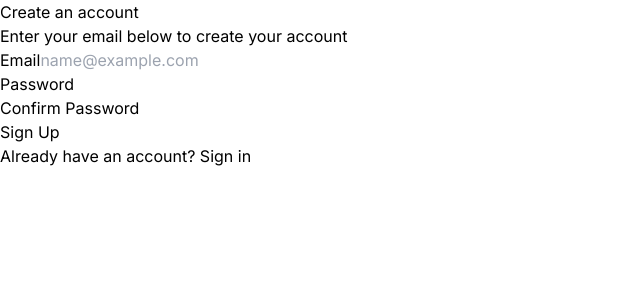
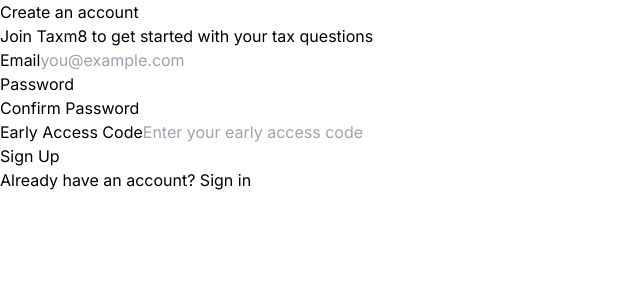
Before and after one commit to perryfardella/taxm8, a Next.js app: page /signup in a window 1280 px wide. Shown: the top 300 px of the page, without its empty margins (0-640 px from the left). Built offline with nearby package versions, Linux system fonts and the light colour scheme; no server answers.

Commit message:
Add an early access code so only those I want to can sign up for early access

```diff
--- /dev/null
+++ b/app/api/validate-code/route.ts
@@ -0,0 +1,35 @@
+import { NextRequest, NextResponse } from "next/server";
+
+// Access code is stored as an environment variable
+const EARLY_ACCESS_CODE = process.env.EARLY_ACCESS_CODE;
+
+export async function POST(req: NextRequest) {
+  try {
+    const { accessCode } = await req.json();
+
+    // Check if early access code is provided
+    if (!accessCode) {
+      return NextResponse.json(
+        { error: "Early access code is required" },
+        { status: 400 }
+      );
+    }
+
+    // Validate the access code
+    if (accessCode !== EARLY_ACCESS_CODE) {
+      return NextResponse.json(
+        { error: "Invalid early access code" },
+        { status: 403 }
+      );
+    }
+
+    // Return success if code is valid
+    return NextResponse.json({ valid: true });
+  } catch (error) {
+    console.error("Access code validation error:", error);
+    return NextResponse.json(
+      { error: "An error occurred while validating the access code" },
+      { status: 500 }
+    );
+  }
+}
--- a/components/auth/SignUpForm.tsx
+++ b/components/auth/SignUpForm.tsx
@@ -20,6 +20,7 @@ export function SignUpForm() {
   const [email, setEmail] = useState("");
   const [password, setPassword] = useState("");
   const [confirmPassword, setConfirmPassword] = useState("");
+  const [accessCode, setAccessCode] = useState("");
   const [error, setError] = useState<string | null>(null);
   const [success, setSuccess] = useState<string | null>(null);
   const [isLoading, setIsLoading] = useState(false);
@@ -37,6 +38,22 @@ export function SignUpForm() {
     }
 
     try {
+      const codeValidation = await fetch("/api/validate-code", {
+        method: "POST",
+        headers: {
+          "Content-Type": "application/json",
+        },
+        body: JSON.stringify({ accessCode }),
+      });
+
+      const codeData = await codeValidation.json();
+
+      if (!codeValidation.ok) {
+        setError(codeData.error || "Invalid early access code");
+        setIsLoading(false);
+        return;
+      }
+
       await signUp(email, password);
       setSuccess("Check your email for a confirmation link!");
     } catch (err: any) {
@@ -48,21 +65,31 @@ export function SignUpForm() {
   };
 
   return (
-    <Card className="max-w-sm mx-auto">
+    <Card className="w-full max-w-md mx-auto">
       <CardHeader>
         <CardTitle className="text-2xl">Create an account</CardTitle>
         <CardDescription>
-          Enter your email below to create your account
+          Join Taxm8 to get started with your tax questions
         </CardDescription>
       </CardHeader>
       <CardContent>
+        {error && (
+          <Alert variant="destructive" className="mb-4">
+            <AlertDescription>{error}</AlertDescription>
+          </Alert>
+        )}
+        {success && (
+          <Alert className="mb-4">
+            <AlertDescription>{success}</AlertDescription>
+          </Alert>
+        )}
         <form onSubmit={handleSubmit} className="space-y-4">
           <div className="space-y-2">
             <Label htmlFor="email">Email</Label>
             <Input
               id="email"
               type="email"
-              placeholder="name@example.com"
+              placeholder="you@example.com"
               value={email}
               onChange={(e) => setEmail(e.target.value)}
               required
@@ -88,24 +115,18 @@ export function SignUpForm() {
               required
             />
           </div>
-
-          {error && (
-            <Alert variant="destructive">
-              <AlertDescription>{error}</AlertDescription>
-            </Alert>
-          )}
-
-          {success && (
-            <Alert>
-              <AlertDescription>{success}</AlertDescription>
-            </Alert>
-          )}
-
-          <Button
-            type="submit"
-            className="w-full"
-            disabled={isLoading || !!success}
-          >
+          <div className="space-y-2">
+            <Label htmlFor="accessCode">Early Access Code</Label>
+            <Input
+              id="accessCode"
+              type="text"
+              placeholder="Enter your early access code"
+              value={accessCode}
+              onChange={(e) => setAccessCode(e.target.value)}
+              required
+            />
+          </div>
+          <Button type="submit" className="w-full" disabled={isLoading}>
             {isLoading ? "Creating account..." : "Sign Up"}
           </Button>
         </form>
@@ -113,10 +134,7 @@ export function SignUpForm() {
       <CardFooter className="flex justify-center">
         <p className="text-sm text-muted-foreground">
           Already have an account?{" "}
-          <Link
-            href="/signin"
-            className="underline text-primary underline-offset-4"
-          >
+          <Link href="/signin" className="text-primary hover:underline">
             Sign in
           </Link>
         </p>
```
